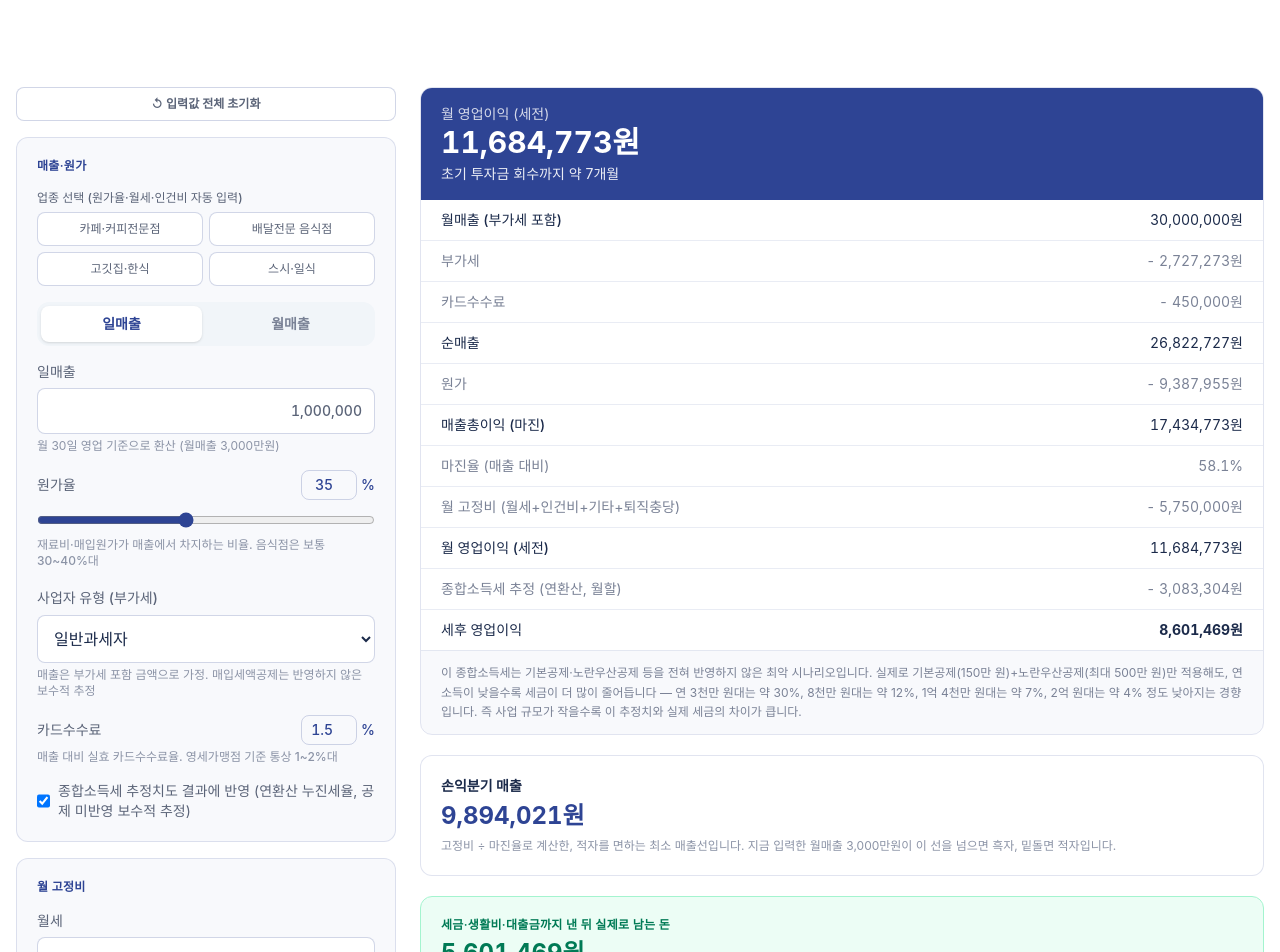
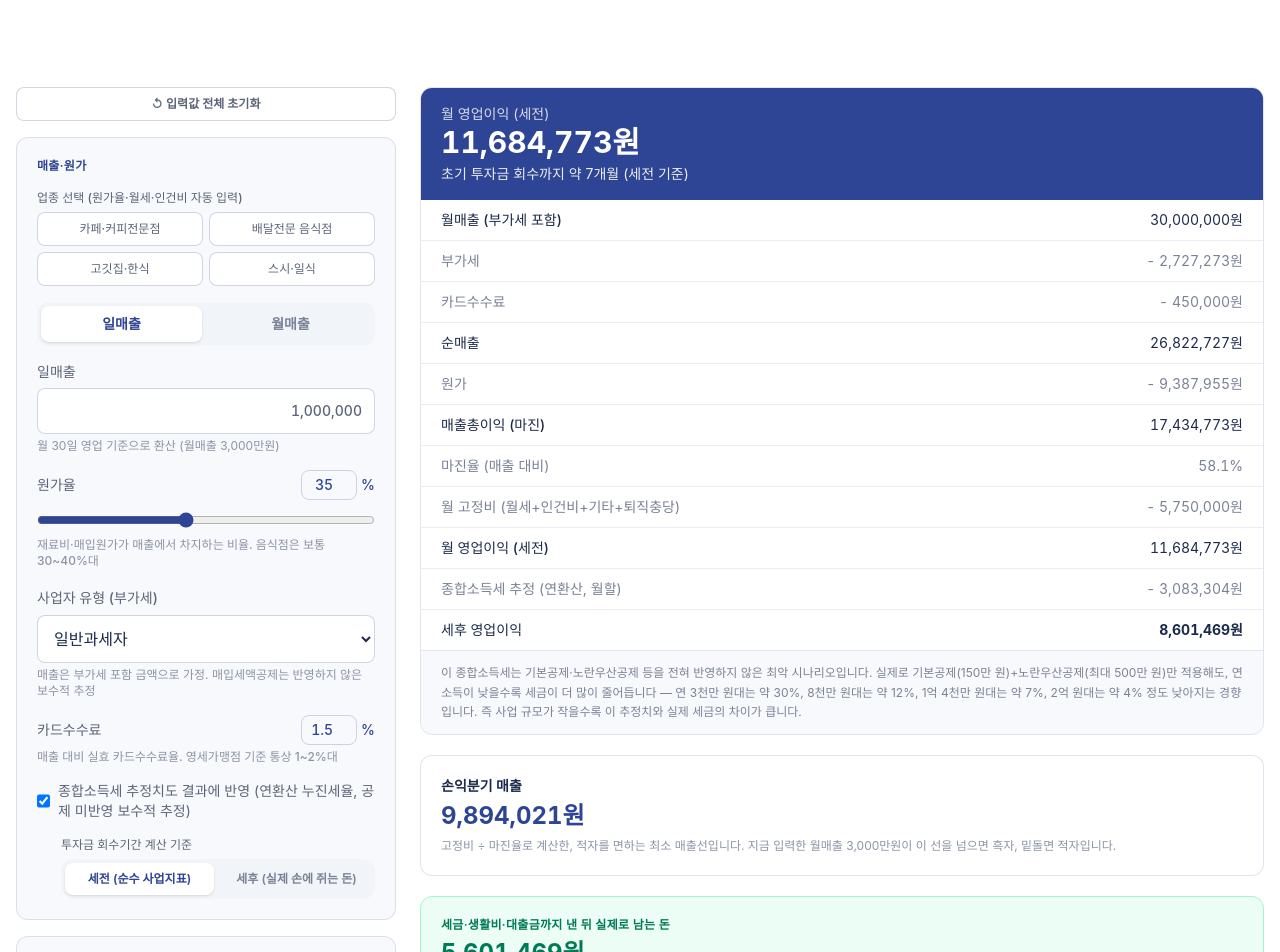
Before and after one commit to parkdane/pay-calc, a Next.js app: page /calc/business-breakeven in a window 1280 px wide. Shown: the part 220-1172 px from the top of the page. Built offline with nearby package versions, Linux system fonts and the light colour scheme; a web font is replaced by a local one.

Commit message:
business-breakeven: 투자금 회수기간 세전/세후 기준 선택 토글 추가

```diff
--- a/components/BusinessBreakEvenCalc.tsx
+++ b/components/BusinessBreakEvenCalc.tsx
@@ -82,6 +82,7 @@ const DEFAULTS = {
   otherFixed: 500000,
   includeSeverance: true,
   includeTax: true,
+  paybackBasis: "pretax" as const,
   deposit: 30000000,
   startupCost: 50000000,
   livingCost: 2500000,
@@ -104,6 +105,7 @@ export default function BusinessBreakEvenCalc() {
   const [otherFixed, setOtherFixed] = useState(DEFAULTS.otherFixed);
   const [includeSeverance, setIncludeSeverance] = useState(DEFAULTS.includeSeverance);
   const [includeTax, setIncludeTax] = useState(DEFAULTS.includeTax);
+  const [paybackBasis, setPaybackBasis] = useState<"pretax" | "aftertax">(DEFAULTS.paybackBasis);
 
   // 초기 투자금 (창업 비용)
   const [deposit, setDeposit] = useState(DEFAULTS.deposit);
@@ -126,6 +128,7 @@ export default function BusinessBreakEvenCalc() {
     setOtherFixed(DEFAULTS.otherFixed);
     setIncludeSeverance(DEFAULTS.includeSeverance);
     setIncludeTax(DEFAULTS.includeTax);
+    setPaybackBasis(DEFAULTS.paybackBasis);
     setDeposit(DEFAULTS.deposit);
     setStartupCost(DEFAULTS.startupCost);
     setLivingCost(DEFAULTS.livingCost);
@@ -157,13 +160,16 @@ export default function BusinessBreakEvenCalc() {
     const breakEvenRevenue = marginRate > 0 ? fixedCosts / marginRate : null;
 
     const initialInvestment = deposit + startupCost;
-    const paybackMonths = operatingProfit > 0 ? initialInvestment / operatingProfit : null;
 
     // 5. 종합소득세 (연환산 누진세율, 인적공제·경비 추가공제 미반영 — 보수적 추정)
     const annualOperatingProfit = Math.max(0, operatingProfit) * 12;
     const estimatedAnnualTax = includeTax ? estimateAnnualIncomeTax(annualOperatingProfit) : 0;
     const monthlyTax = estimatedAnnualTax / 12;
     const afterTaxProfit = operatingProfit - monthlyTax;
+
+    // 회수기간 기준 선택: 세전 영업이익 vs 세후 영업이익
+    const paybackProfit = includeTax && paybackBasis === "aftertax" ? afterTaxProfit : operatingProfit;
+    const paybackMonths = paybackProfit > 0 ? initialInvestment / paybackProfit : null;
 
     const personalCosts = livingCost + loanPayment;
     const disposableIncome = afterTaxProfit - personalCosts;
@@ -191,7 +197,7 @@ export default function BusinessBreakEvenCalc() {
     revMode, dailyRevenue, monthlyRevenueInput, costRate, vatType, cardFeeRate,
     rent, labor, otherFixed, includeSeverance,
     deposit, startupCost,
-    livingCost, loanPayment, includeTax,
+    livingCost, loanPayment, includeTax, paybackBasis,
   ]);
 
   const fmtMonths = (m: number) => {
@@ -375,6 +381,30 @@ export default function BusinessBreakEvenCalc() {
               />
               종합소득세 추정치도 결과에 반영 (연환산 누진세율, 공제 미반영 보수적 추정)
             </label>
+
+            {includeTax && (
+              <div className="pl-6">
+                <p className="text-xs font-medium text-[#5B6478]">투자금 회수기간 계산 기준</p>
+                <div className="mt-1.5 grid grid-cols-2 gap-2 rounded-xl bg-slate-100 p-1">
+                  {(
+                    [
+                      { id: "pretax", label: "세전 (순수 사업지표)" },
+                      { id: "aftertax", label: "세후 (실제 손에 쥐는 돈)" },
+                    ] as const
+                  ).map((b) => (
+                    <button
+                      key={b.id}
+                      onClick={() => setPaybackBasis(b.id)}
+                      className={`rounded-lg py-2 text-xs font-semibold transition ${
+                        paybackBasis === b.id ? "bg-white text-[#2E4494] shadow-sm" : "text-[#7A8296]"
+                      }`}
+                    >
+                      {b.label}
+                    </button>
+                  ))}
+                </div>
+              </div>
+            )}
           </div>
 
           {/* 월 고정비 */}
@@ -423,7 +453,9 @@ export default function BusinessBreakEvenCalc() {
               <p className="text-3xl font-bold tabular-nums">{won(result.operatingProfit)}</p>
               <p className="mt-1 text-sm opacity-90">
                 {result.paybackMonths !== null
-                  ? `초기 투자금 회수까지 약 ${fmtMonths(result.paybackMonths)}`
+                  ? `초기 투자금 회수까지 약 ${fmtMonths(result.paybackMonths)} (${
+                      includeTax && paybackBasis === "aftertax" ? "세후" : "세전"
+                    } 기준)`
                   : "현재 조건으로는 투자금을 회수할 수 없습니다 (영업이익 적자)"}
               </p>
             </div>
```
